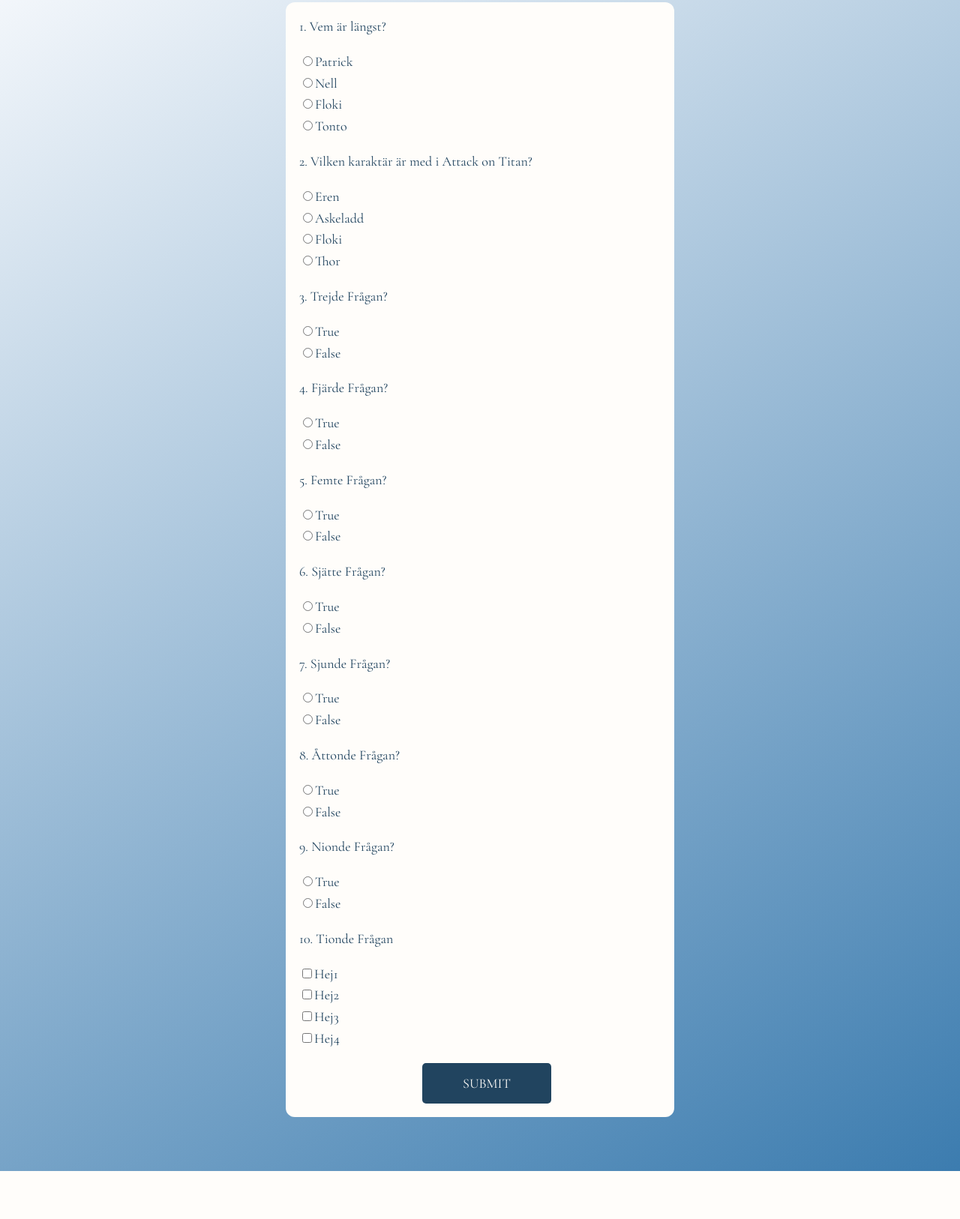
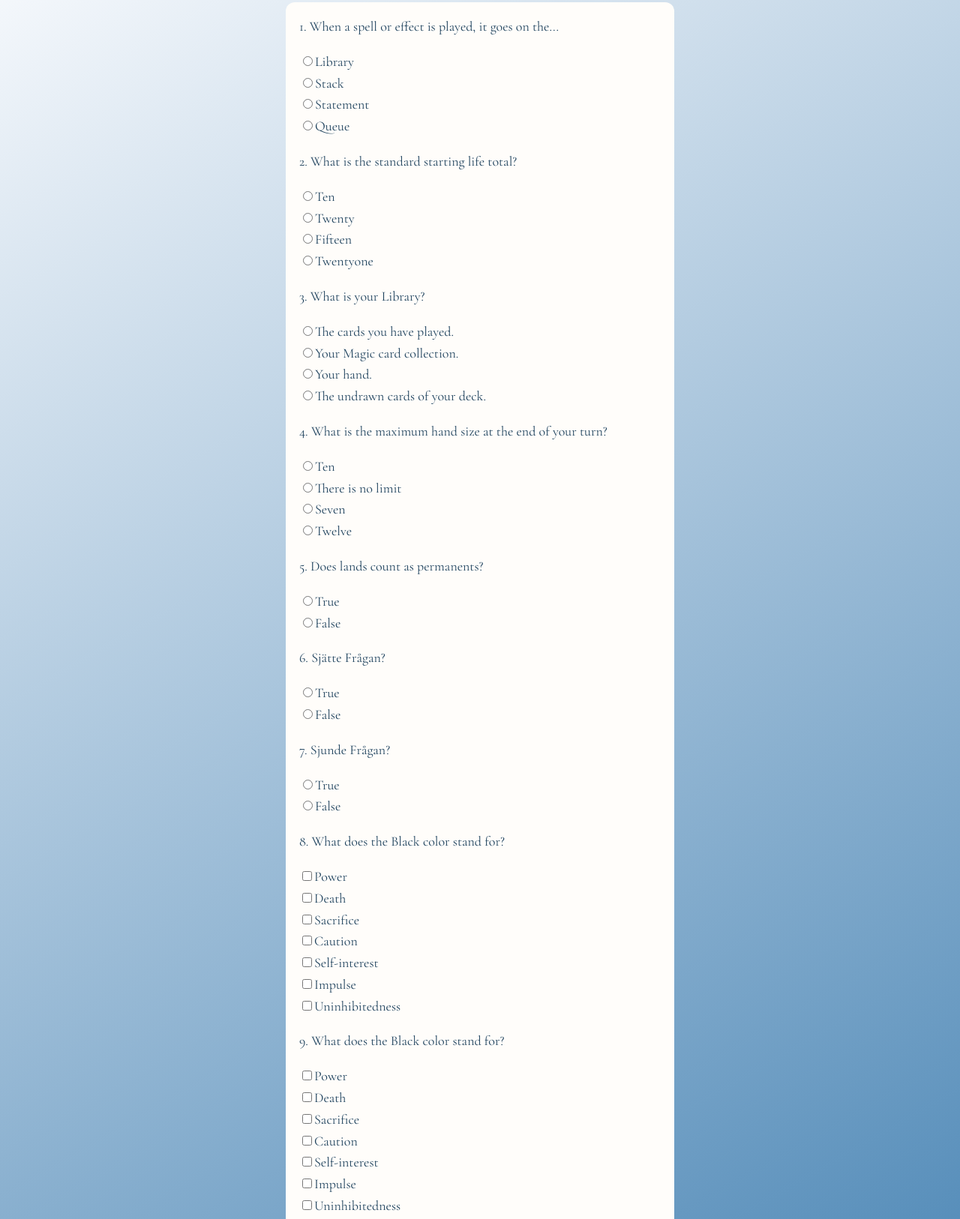
Before and after one commit to theufoparty/quizankademin, a plain HTML site: page test.html in a window 1280 px wide. Shown: the part 69-1695 px from the top of the page at 75% size. Before the commit the page ends 1631 px from the top, so only its background shows below. Drawn offline with nearby package versions, Linux system fonts and the light colour scheme.

Commit message:
refectored question helperfunctions, created darkmode js file, added quesions

```diff
--- a/script.js
+++ b/script.js
@@ -1,97 +1,320 @@
-// ------------------------------- DARKMODE ------------------------------- //
+// ------------------------------- QUESTION CREATION ------------------------------- //
 
-const darkModeClassName = "darkmode";
-
-const darkModeToggle = document.querySelector("#dark-mode-button");
-
-const disableDarkMode = () => {
-	document.body.classList.remove(darkModeClassName);
-};
-
-const enableDarkMode = () => {
-	document.body.classList.add(darkModeClassName);
-};
-
-// När någon klickar på Darkmode knappen
-darkModeToggle.addEventListener("click", () => {
-	const hasDarkmode = document.body.classList.contains(darkModeClassName);
-	if (hasDarkmode) {
-		disableDarkMode();
-	} else {
-		enableDarkMode();
-	}
-});
-
-// ------------------------------- QUESTIONS ------------------------------- //
-
-const getQuestionWrapperWithTitle = (question, index) => {
-	const questionWrapper = document.createElement("div");
-	questionWrapper.classList.add("question");
-	const titleElement = document.createElement("p");
-	titleElement.classList.add("question-text");
-	titleElement.innerText = `${index + 1}. ${question.text}`;
-	questionWrapper.append(titleElement);
-	return questionWrapper;
-};
-
-// SKAPA INPUT ELEMENT TILL DE OLIKA TYPERNA AV FRÅGOR
+// Helperfuktion för att skapa våra input element, checkbox och radiobuttons med deras tillhörande labels.
+// Vi lägger till tre attributer till inputElement, type (radio eller checkbox), name (t.ex. q3) och value (A, B, C, D)
 
 const getInputElement = (inputName, inputValue, labelText, type) => {
 	const wrapperElement = document.createElement("div");
-	wrapperElement.classList.add("form-check");
 	const inputElement = document.createElement("input");
-	inputElement.type = type; // type är ett argument till funktionen och i det här fallet är antingen radio eller checkbox
-	inputElement.setAttribute("name", inputName); // inputName är ett arguemnt till funktionen och är frågans namn, t.ex. q3
-	inputElement.value = inputValue; // inputValue är ett argument till funktionen och är frågans value (A, B, C, D)
+	inputElement.type = type;
+	inputElement.name = inputName;
+	inputElement.value = inputValue;
 	const labelElement = document.createElement("label");
-	labelElement.classList.add("form-label");
 	labelElement.innerText = labelText;
 	wrapperElement.append(inputElement);
 	wrapperElement.append(labelElement);
-	return wrapperElement; // spottas ut där vi använder oss av getInputElement funktionen
+	return wrapperElement;
 };
 
-// TYPER AV FRÅGOR
+// Helperfuktion för att skapa varje fråga
 
-// True or False Frågor
-
-const getTrueFalseQuestionElement = (question, index) => {
-	const questionWrapper = getQuestionWrapperWithTitle(question, index);
-	const trueInput = getInputElement(question.inputName, "A", "True", "radio");
-	const falseInput = getInputElement(question.inputName, "B", "False", "radio");
-	questionWrapper.append(trueInput);
-	questionWrapper.append(falseInput);
-	return questionWrapper;
-};
-
-// Multiple choice Frågor
-
-const getMultipleChoiceQuestionElement = (question, index) => {
-	const questionWrapper = getQuestionWrapperWithTitle(question, index);
-	question.choices.forEach((choice) => {
-		const inputElement = getInputElement(question.inputName, choice.value, choice.label, "radio");
-		questionWrapper.append(inputElement);
-	});
-	return questionWrapper;
-};
-
-// Checkbox frågor
-
-const getCheckboxQuestionElement = (question, index) => {
-	const questionWrapper = getQuestionWrapperWithTitle(question, index);
+const getQuestionElement = (question, index) => {
+	const questionWrapper = document.createElement("div");
+	const titleElement = document.createElement("p");
+	titleElement.innerText = `${index + 1}. ${question.text}`;
+	questionWrapper.append(titleElement);
 	question.choices.forEach((choice) => {
 		const inputElement = getInputElement(
 			question.inputName,
 			choice.value,
 			choice.label,
-			"checkbox"
+			question.type
 		);
 		questionWrapper.append(inputElement);
 	});
 	return questionWrapper;
 };
 
-// Funktion för att ändra färg på score
+// ------------------------------- QUESTION LIST ------------------------------- //
+
+const questionTypes = {
+	radio: "radio",
+	checkbox: "checkbox",
+};
+
+const questions = [
+	{
+		text: "When a spell or effect is played, it goes on the...",
+		answer: "B",
+		inputName: "q1",
+		choices: [
+			{
+				label: "Library",
+				value: "A",
+			},
+			{
+				label: "Stack",
+				value: "B",
+			},
+			{
+				label: "Statement",
+				value: "C",
+			},
+			{
+				label: "Queue",
+				value: "D",
+			},
+		],
+		type: questionTypes.radio,
+	},
+	{
+		text: "What is the standard starting life total?",
+		answer: "B",
+		inputName: "q2",
+		choices: [
+			{
+				label: "Ten",
+				value: "A",
+			},
+			{
+				label: "Twenty",
+				value: "B",
+			},
+			{
+				label: "Fifteen",
+				value: "C",
+			},
+			{
+				label: "Twentyone",
+				value: "D",
+			},
+		],
+		type: questionTypes.radio,
+	},
+	{
+		text: "What is your Library?",
+		answer: "D",
+		inputName: "q3",
+		choices: [
+			{
+				label: "The cards you have played.",
+				value: "A",
+			},
+			{
+				label: "Your Magic card collection.",
+				value: "B",
+			},
+			{
+				label: "Your hand.",
+				value: "C",
+			},
+			{
+				label: "The undrawn cards of your deck.",
+				value: "D",
+			},
+		],
+		type: questionTypes.radio,
+	},
+	{
+		text: "What is the maximum hand size at the end of your turn?",
+		answer: "C",
+		inputName: "q4",
+		choices: [
+			{
+				label: "Ten",
+				value: "A",
+			},
+			{
+				label: "There is no limit",
+				value: "B",
+			},
+			{
+				label: "Seven",
+				value: "C",
+			},
+			{
+				label: "Twelve",
+				value: "D",
+			},
+		],
+		type: questionTypes.radio,
+	},
+	{
+		text: "Does lands count as permanents?",
+		answer: "A",
+		inputName: "q5",
+		choices: [
+			{
+				label: "True",
+				value: "A",
+			},
+			{
+				label: "False",
+				value: "B",
+			},
+		],
+		type: questionTypes.radio,
+	},
+	{
+		text: "Sjätte Frågan?",
+		answer: "B",
+		inputName: "q6",
+		choices: [
+			{
+				label: "True",
+				value: "A",
+			},
+			{
+				label: "False",
+				value: "B",
+			},
+		],
+		type: questionTypes.radio,
+	},
+	{
+		text: "Sjunde Frågan?",
+		answer: "A",
+		inputName: "q7",
+		choices: [
+			{
+				label: "True",
+				value: "A",
+			},
+			{
+				label: "False",
+				value: "B",
+			},
+		],
+		type: questionTypes.radio,
+	},
+	{
+		text: "What does the Black color stand for?",
+		answer: ["A", "B", "C", "E", "G"],
+		inputName: "q8",
+		choices: [
+			{
+				label: "Power",
+				value: "A",
+			},
+			{
+				label: "Death",
+				value: "B",
+			},
+			{
+				label: "Sacrifice",
+				value: "C",
+			},
+			{
+				label: "Caution",
+				value: "D",
+			},
+			{
+				label: "Self-interest",
+				value: "E",
+			},
+			{
+				label: "Impulse",
+				value: "F",
+			},
+			{
+				label: "Uninhibitedness",
+				value: "G",
+			},
+		],
+		type: questionTypes.checkbox,
+	},
+	{
+		text: "What does the Black color stand for?",
+		answer: ["A", "B", "C", "E", "G"],
+		inputName: "q9",
+		choices: [
+			{
+				label: "Power",
+				value: "A",
+			},
+			{
+				label: "Death",
+				value: "B",
+			},
+			{
+				label: "Sacrifice",
+				value: "C",
+			},
+			{
+				label: "Caution",
+				value: "D",
+			},
+			{
+				label: "Self-interest",
+				value: "E",
+			},
+			{
+				label: "Impulse",
+				value: "F",
+			},
+			{
+				label: "Uninhibitedness",
+				value: "G",
+			},
+		],
+		type: questionTypes.checkbox,
+	},
+	{
+		text: "What does the Black color stand for?",
+		answer: ["A", "B", "C", "E", "G"],
+		inputName: "q10",
+		choices: [
+			{
+				label: "Power",
+				value: "A",
+			},
+			{
+				label: "Death",
+				value: "B",
+			},
+			{
+				label: "Sacrifice",
+				value: "C",
+			},
+			{
+				label: "Caution",
+				value: "D",
+			},
+			{
+				label: "Self-interest",
+				value: "E",
+			},
+			{
+				label: "Impulse",
+				value: "F",
+			},
+			{
+				label: "Uninhibitedness",
+				value: "G",
+			},
+		],
+		type: questionTypes.checkbox,
+	},
+];
+
+const form = document.querySelector(".quiz-form");
+
+// För varje fråga, hämta ett element med getQuestionElement och lägg till i Form.
+
+questions.forEach((question, index) => {
+	const questionElement = getQuestionElement(question, index);
+	form.append(questionElement);
+});
+
+// --------------------------------- RESULT --------------------------------- //
+
+const testcontainer = document.querySelector(".test-container");
+const resultcontainer = document.querySelector(".result-container");
+
+const resultScore = document.querySelector(".score-container");
+const resultText = document.querySelector(".answer-container");
+
+// Helperfunktion för att ändra färg på score
 
 const getColorFromScore = (score) => {
 	if (score >= 75) {
@@ -103,182 +326,25 @@ const getColorFromScore = (score) => {
 	return "#bb2323";
 };
 
-// LISTA MED FRÅGOR
-
-const questionTypes = {
-	trueFalse: "truefalse",
-	multiple: "multiple",
-	checkbox: "checkbox",
-};
-
-const questions = [
-	{
-		text: "Vem är längst?",
-		answer: "A",
-		inputName: "q1",
-		choices: [
-			{
-				label: "Patrick",
-				value: "A",
-			},
-			{
-				label: "Nell",
-				value: "B",
-			},
-			{
-				label: "Floki",
-				value: "C",
-			},
-			{
-				label: "Tonto",
-				value: "D",
-			},
-		],
-		type: questionTypes.multiple,
-	},
-	{
-		text: "Vilken karaktär är med i Attack on Titan?",
-		answer: "B",
-		inputName: "q2",
-		choices: [
-			{
-				label: "Eren",
-				value: "A",
-			},
-			{
-				label: "Askeladd",
-				value: "B",
-			},
-			{
-				label: "Floki",
-				value: "C",
-			},
-			{
-				label: "Thor",
-				value: "D",
-			},
-		],
-		type: questionTypes.multiple,
-	},
-	{
-		text: "Trejde Frågan?",
-		answer: "A",
-		inputName: "q3",
-		type: questionTypes.truefalse,
-	},
-	{
-		text: "Fjärde Frågan?",
-		answer: "B",
-		inputName: "q4",
-		type: questionTypes.truefalse,
-	},
-	{
-		text: "Femte Frågan?",
-		answer: "A",
-		inputName: "q5",
-		type: questionTypes.truefalse,
-	},
-	{
-		text: "Sjätte Frågan?",
-		answer: "B",
-		inputName: "q6",
-		type: questionTypes.truefalse,
-	},
-	{
-		text: "Sjunde Frågan?",
-		answer: "A",
-		inputName: "q7",
-		type: questionTypes.truefalse,
-	},
-	{
-		text: "Åttonde Frågan?",
-		answer: "B",
-		inputName: "q8",
-		type: questionTypes.truefalse,
-	},
-	{
-		text: "Nionde Frågan?",
-		answer: "A",
-		inputName: "q9",
-		type: questionTypes.truefalse,
-	},
-	{
-		text: "Tionde Frågan",
-		answer: ["B", "A"],
-		inputName: "q10",
-		choices: [
-			{
-				label: "Hej1",
-				value: "A",
-			},
-			{
-				label: "Hej2",
-				value: "B",
-			},
-			{
-				label: "Hej3",
-				value: "C",
-			},
-			{
-				label: "Hej4",
-				value: "D",
-			},
-		],
-		type: questionTypes.checkbox,
-	},
-];
-
-const form = document.querySelector(".quiz-form");
-
-// För varje fråga, hämta ett element för den frågan och lägg till i html-formuläret
-
-questions.forEach((question, index) => {
-	if (question.type === questionTypes.checkbox) {
-		const questionElement = getCheckboxQuestionElement(question, index);
-		form.append(questionElement);
-	}
-	if (question.type === questionTypes.truefalse) {
-		const questionElement = getTrueFalseQuestionElement(question, index);
-		form.append(questionElement);
-	}
-	if (question.type === questionTypes.multiple) {
-		const questionElement = getMultipleChoiceQuestionElement(question, index);
-		form.append(questionElement);
-	}
-});
-
-// Element från DOM:en att användas när man lämnar in svaret för att dölja frågorna (testcontainer) och visar resultatet (resultcontainer)
-
-const testcontainer = document.querySelector(".test-container");
-const resultcontainer = document.querySelector(".result-container");
-
-// Element från DOM:en där resultat visas upp
-
-const resultScore = document.querySelector(".score-container");
-const resultText = document.querySelector(".answer-container");
-
-// Resultat
+// Helperfunktion som hämtar värden från checkbox frågor.
 
 const getValuesForCheckboxQuestion = (question) => {
-	// Hämtar alla inputelement där namnet är q{questionIndex + 1} som även är ikryssade.
+	// Hämtar alla inputelement som har samma namn samt är ikryssade.
 	const checkboxes = document.querySelectorAll(`input[name="${question.inputName}"]:checked`);
-	// Vi plockar bara checkboxes som är checked
-	let values = [];
-	// För varje checkbox i checkboxes som är checked, ta det värdet(A, B, C, D) och lägg till det i values listan
+	const values = [];
+	// För varje checkbox i checkboxes som är checked, ta det värdet(A, B, C, D) och lägg till det i values listan.
 	checkboxes.forEach((checkbox) => {
 		values.push(checkbox.value);
 	});
 	return values;
 };
 
-// Den här funktionens funktion är att kolla så att listorna innehåller samma strängar.
+// Helperfunktion som kontrollerar att svar och facitlistorna innehhåller samma strängar
+// genom att sortera listorna och därefter konvertera dom till strängar.
 
 const compareValueArrays = (values1, values2) => {
-	// Är två listor av strängar
-	// Sorterar listorna och därefter konverterar de sorterade listorna till strängar
 	const valueString1 = JSON.stringify(values1.sort());
 	const valueString2 = JSON.stringify(values2.sort());
-	// Om strängarna är identiska så innehåller listorna samma saker och vi returnerar true
 	return valueString1 === valueString2;
 };
 
@@ -287,54 +353,51 @@ form.addEventListener("submit", (e) => {
 
 	let score = 0;
 	let answerString = "";
-	// Dessa kommer att fyllas baserat på ens svar
+
 	questions.forEach((question, index) => {
+		// Först kollar vi om question type är checkboxes, om det är checkboxes så använder vi
+		// helperfunktionen för att få svaren, sedan jämför vi svaren med frågans facit.
+		// Om variabel isCorrect kommer tillbaka som true så lägger vi till 100/q.length till score.
 		if (question.type === questionTypes.checkbox) {
-			// Hämtar svaren du fyllt i
 			const values = getValuesForCheckboxQuestion(question);
-			// Jämför svaren du fyllt i med frågans facit
 			const isCorrect = compareValueArrays(values, question.answer);
-
-			// Om isCorrect är true kör detta
 			if (isCorrect) {
-				// += vi ökar score med 100/q.length
 				score += 100 / questions.length;
-				answerString += `${index + 1}. ${question.text} : Rätt\n`;
+				answerString += `${index + 1}. ${question.text} : Correct!\n`;
 			} else {
-				answerString += `${index + 1}. ${question.text} : Fel\n`;
+				answerString += `${index + 1}. ${question.text} : Wrong!\n`;
 			}
 		} else {
 			// Om det inte är checkbox vet vi att det är radio buttons och endast ett korrekt svar
-			//här kollar man frågans namn och kollar värdet som är ikryssat med det namnet.
+			// Så här kontrollerar vi om vårat formAnswer är samma som vår frågans facit.
 			const formAnswer = form[question.inputName].value;
 			if (formAnswer === question.answer) {
 				score += 100 / questions.length;
-				answerString += `${index + 1}. ${question.text} : Rätt\n`;
+				answerString += `${index + 1}. ${question.text} : Correct!\n`;
 			} else {
-				answerString += `${index + 1}. ${question.text} : Fel\n`;
+				answerString += `${index + 1}. ${question.text} : Wrong!\n`;
 			}
 		}
 	});
 
+	// setTimeout behövde användas då jag fick problem med att få resultatet att fade:a in snyggt.
+	// Jag tänkte först göra resultatet till display none för att det inte skulle ta upp plats i layouten innan det skulle visas.
+	// Samtidigt som att det skulle fade:a in när det ska visas, problemet var att om man tar bort display none och lägger till
+	// opacity 1 samtidigt triggas inte animationen från opacity 0 till 1, då allt utfördes i ett steg i JS.
+	// Men med setTimeout kan man ta bort display none, och därefter ändra till opacity 1 i två separata steg.
+
 	testcontainer.classList.add("hidden");
 	resultcontainer.classList.remove("hidden");
-	// Används för att jag hade ett problem med att få resultatet att fada in snyggt. Jag ville göra display none på resultatet så att det inte
-	// tar upp plats i layouten innan det ska visas men ville samtidigt att den skulle fada in när den visas, problemet är att om man tar bort
-	// display none och lägger till opacity 1 samtidigt så triggas inte animationen från opacity 0 till opacity 1 så med setTimeout så kan man
-	// först ta bort display none och därefter ändra opacity till 1 i två separata steg. Vilket gör att vi får vår önskade animation. Är det
-	// någon annan som har en bättre lösning????????
-
 	setTimeout(() => resultcontainer.classList.add("visible"), 0);
 
-	// Här presenteras resultatet genom att lägga till vår text ifrån answerString med vilka frågor man har haft rätt och fel på.
+	// Här presenteras resultatet genom att lägga till vår text av frågor med rätt och fel ifrån answerString i p-taggen. :)
 	resultText.querySelector("p").innerText = answerString;
 
 	// Här börjar vi animationen av resultatet i procentform.
 	let output = 0;
 	const timer = setInterval(() => {
-		// math floor används för att avrunda ner talet för att inte få ett tal med många decimaler.
-		resultScore.querySelector("span").textContent = `${Math.floor(output)}%`;
-		resultScore.querySelector("span").style.color = getColorFromScore(Math.floor(output));
+		resultScore.querySelector("span").textContent = `${output}%`;
+		resultScore.querySelector("span").style.color = getColorFromScore(output);
 		if (output >= score) {
 			clearInterval(timer);
 		} else {
```
Also changed, not shown: darkmode.js (added, +23 -0 lines), index.html (+13 -14 lines), style.css (+27 -21 lines), test.html (+1 -0 lines).
